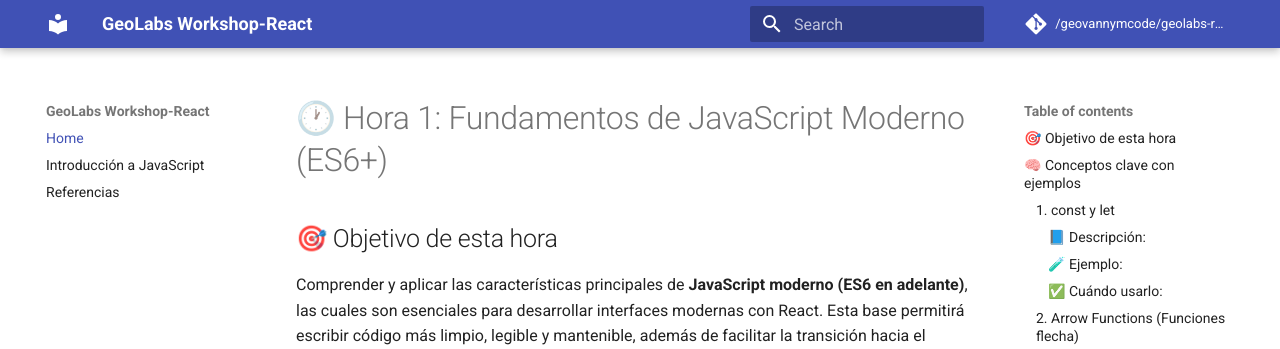
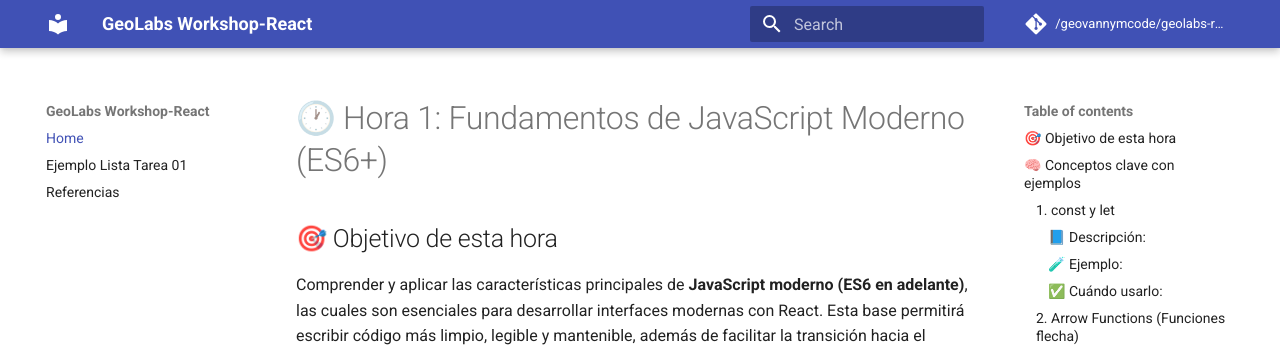
Before and after one commit to geovannymcode/geolabs-react.github.io, an MkDocs documentation site: the page built from docs/index.md, in a window 1280 px wide. Shown: the top 349 px of the page. Built offline with MkDocs 1.6.1 and Material for MkDocs 9.7.7, drawn with Linux system fonts in a browser that asks for light colours; comment, search, counter and statistics services are not loaded.

Commit message:
first commit

```diff
--- a/mkdocs.yml
+++ b/mkdocs.yml
@@ -14,7 +14,7 @@ theme:
   name: material
 nav:
   - Home: index.md
-  - Introducción a JavaScript: intro_javascript.md
+  - Ejemplo Lista Tarea 01: ejemplo_01.md
   - Referencias: referencias.md
 
 # Customization
```
Also changed, not shown: docs/ejemplo_01.md (added), docs/intro_javascript.md (deleted).
